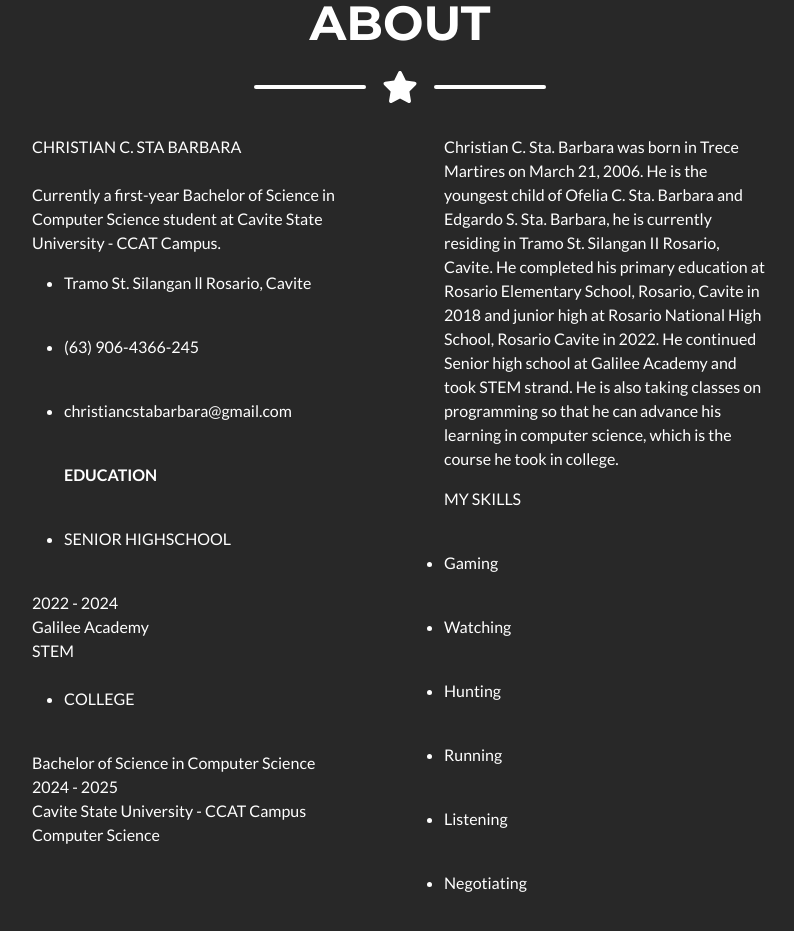
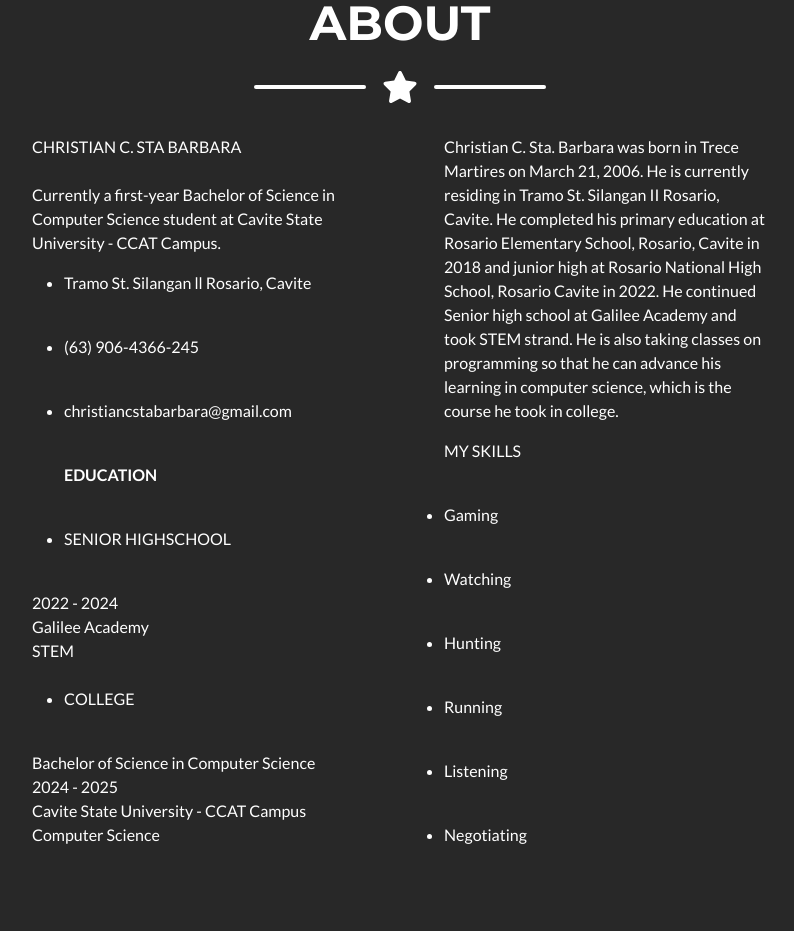
Before and after one commit to MokuSann/Mokusan, a plain HTML site: page index.html in a window 1280 px wide. Shown: the part 1500-2431 px from the top of the page, without its empty margins (240-1034 px from the left). Drawn offline with nearby package versions, Linux system fonts and the light colour scheme.

Commit message:
Update index.html

```diff
--- a/index.html
+++ b/index.html
@@ -125,8 +125,7 @@
                     <br>Cavite State University - CCAT Campus
                     <br>Computer Science</p>
                     </div>
-                    <div class="col-lg-4 me-auto"><ul><il>Christian C. Sta. Barbara was born in Trece Martires on March 21, 2006. He is the
-                     youngest child of Ofelia C. Sta. Barbara and Edgardo S. Sta. Barbara, he is currently residing in
+                    <div class="col-lg-4 me-auto"><ul><il>Christian C. Sta. Barbara was born in Trece Martires on March 21, 2006. He is currently residing in
                      Tramo St. Silangan II Rosario, Cavite. He completed his primary education at Rosario
                      Elementary School, Rosario, Cavite in 2018 and junior high at Rosario National High School, Rosario Cavite in 2022. He continued Senior high school at Galilee Academy and took STEM
                      strand. He is also taking classes on programming so that he can advance his learning in computer
```
